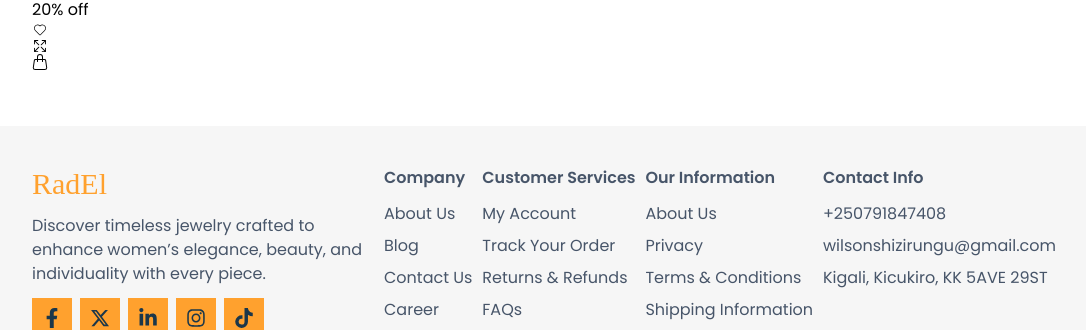
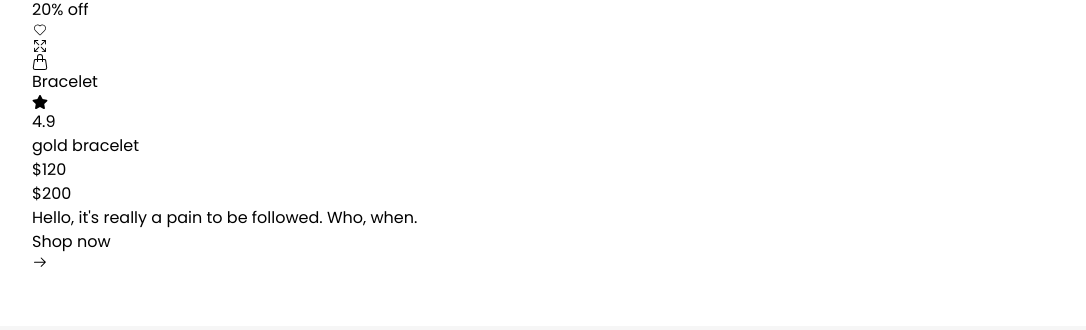
Before and after one commit to nshiziw/RadEL, a React (Vite) app: page / in a window 1280 px wide. Shown: the part 4303-4633 px from the top of the page, without its empty margins (96-1182 px from the left). Built offline with nearby package versions, Linux system fonts and the light colour scheme; a web font is replaced by a local one.

Commit message:
development

```diff
--- a/src/components/Arrivals.jsx
+++ b/src/components/Arrivals.jsx
@@ -1,6 +1,9 @@
 import { BsHandbag } from "react-icons/bs"
 import { CiHeart } from "react-icons/ci"
+import { FaStar } from "react-icons/fa"
+import { GoArrowRight } from "react-icons/go"
 import { IoIosExpand } from "react-icons/io"
+import { Link } from "react-router-dom"
 
 const Arrivals = () => {
     return (
@@ -33,7 +36,25 @@ const Arrivals = () => {
                             </div>
                         </div>
                     </div>
-                    <div className="content"></div>
+                    <div className="content">
+                        <div>
+                            <p>Bracelet</p>
+                            <div>
+                                <FaStar />
+                                <p>4.9</p>
+                            </div>
+                        </div>
+                        <p>gold bracelet</p>
+                        <div>
+                            <p>$120</p>
+                            <p>$200</p>
+                        </div>
+                        <p>Hello, it&apos;s really a pain to be followed. Who, when.</p>
+                        <div>
+                            <Link to='/shop'>Shop now</Link>
+                            <GoArrowRight />
+                        </div>
+                    </div>
                 </div>
             </div>
         </section>
```
Lines whose indentation alone changed are shown as unchanged.
